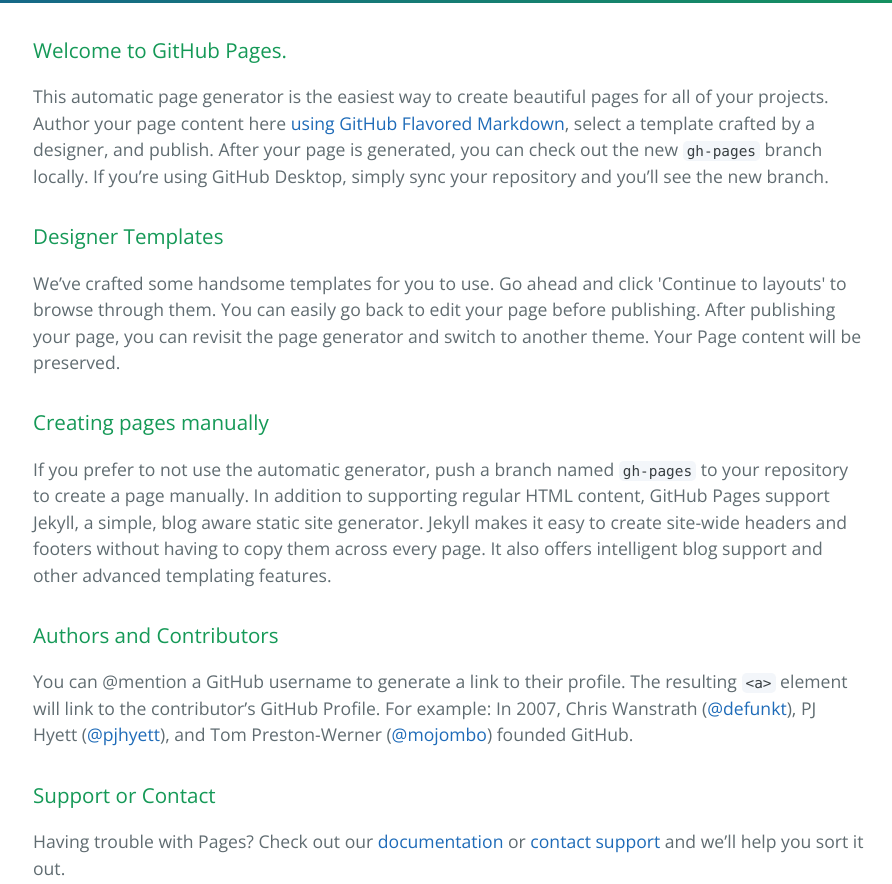
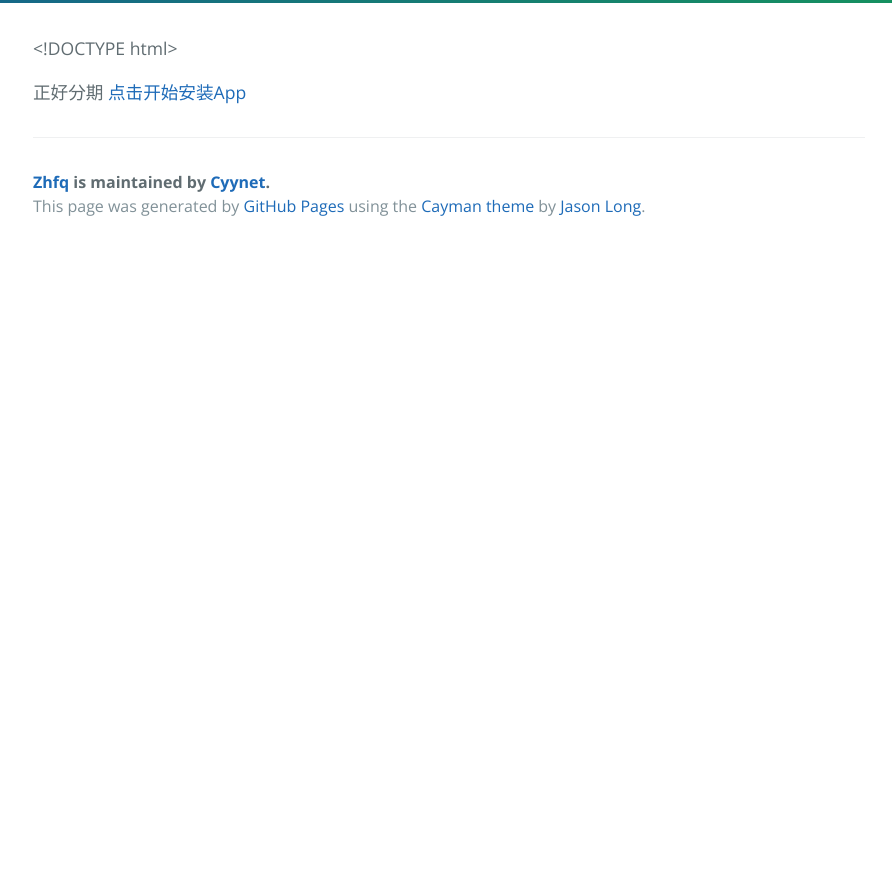
Before and after one commit to Cyynet/zhfq, a plain HTML site: page index.html in a window 1280 px wide. Shown: the part 333-1217 px from the top of the page, without its empty margins (191-1083 px from the left). After the commit the page ends 800 px from the top, so only its background shows below. Drawn offline with nearby package versions, Linux system fonts and the light colour scheme.

```diff
--- a/index.html
+++ b/index.html
@@ -19,30 +19,17 @@
     </section>
 
     <section class="main-content">
-      <h3>
-<a id="welcome-to-github-pages" class="anchor" href="#welcome-to-github-pages" aria-hidden="true"><span aria-hidden="true" class="octicon octicon-link"></span></a>Welcome to GitHub Pages.</h3>
+      <p>&lt;!DOCTYPE html&gt;
 
-<p>This automatic page generator is the easiest way to create beautiful pages for all of your projects. Author your page content here <a href="https://guides.github.com/features/mastering-markdown/">using GitHub Flavored Markdown</a>, select a template crafted by a designer, and publish. After your page is generated, you can check out the new <code>gh-pages</code> branch locally. If you’re using GitHub Desktop, simply sync your repository and you’ll see the new branch.</p>
+</p>
 
-<h3>
-<a id="designer-templates" class="anchor" href="#designer-templates" aria-hidden="true"><span aria-hidden="true" class="octicon octicon-link"></span></a>Designer Templates</h3>
+ 正好分期
 
-<p>We’ve crafted some handsome templates for you to use. Go ahead and click 'Continue to layouts' to browse through them. You can easily go back to edit your page before publishing. After publishing your page, you can revisit the page generator and switch to another theme. Your Page content will be preserved.</p>
 
-<h3>
-<a id="creating-pages-manually" class="anchor" href="#creating-pages-manually" aria-hidden="true"><span aria-hidden="true" class="octicon octicon-link"></span></a>Creating pages manually</h3>
 
-<p>If you prefer to not use the automatic generator, push a branch named <code>gh-pages</code> to your repository to create a page manually. In addition to supporting regular HTML content, GitHub Pages support Jekyll, a simple, blog aware static site generator. Jekyll makes it easy to create site-wide headers and footers without having to copy them across every page. It also offers intelligent blog support and other advanced templating features.</p>
+<a>点击开始安装App</a>
 
-<h3>
-<a id="authors-and-contributors" class="anchor" href="#authors-and-contributors" aria-hidden="true"><span aria-hidden="true" class="octicon octicon-link"></span></a>Authors and Contributors</h3>
 
-<p>You can @mention a GitHub username to generate a link to their profile. The resulting <code>&lt;a&gt;</code> element will link to the contributor’s GitHub Profile. For example: In 2007, Chris Wanstrath (<a href="https://github.com/defunkt" class="user-mention">@defunkt</a>), PJ Hyett (<a href="https://github.com/pjhyett" class="user-mention">@pjhyett</a>), and Tom Preston-Werner (<a href="https://github.com/mojombo" class="user-mention">@mojombo</a>) founded GitHub.</p>
-
-<h3>
-<a id="support-or-contact" class="anchor" href="#support-or-contact" aria-hidden="true"><span aria-hidden="true" class="octicon octicon-link"></span></a>Support or Contact</h3>
-
-<p>Having trouble with Pages? Check out our <a href="https://help.github.com/pages">documentation</a> or <a href="https://github.com/contact">contact support</a> and we’ll help you sort it out.</p>
 
       <footer class="site-footer">
         <span class="site-footer-owner"><a href="https://github.com/Cyynet/zhfq">Zhfq</a> is maintained by <a href="https://github.com/Cyynet">Cyynet</a>.</span>
```
Also changed, not shown: params.json (+1 -1 lines).
